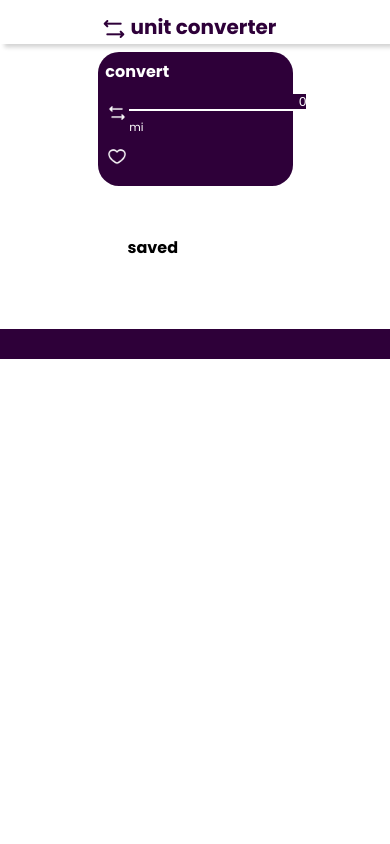
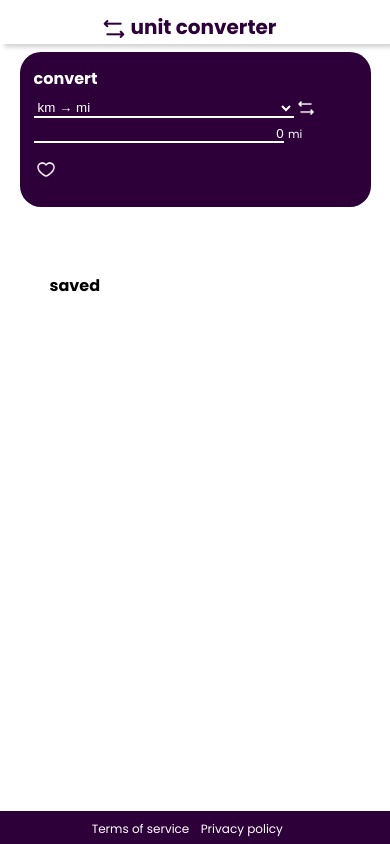
Before and after one commit to AlbertoGonzalezMayorga/techTestOxygen, a plain HTML site: page public/index.html in a window 390 px wide. Drawn offline with Linux system fonts and the light colour scheme.

Commit message:
Responsive behaviour
Added responsive behaviour to the project
Added footer and links to documents
Cleanup code

```diff
--- a/public/css/styles.css
+++ b/public/css/styles.css
@@ -2,6 +2,29 @@
     box-sizing: border-box;
     padding: 0px;
     margin: 0px;
+}
+
+html {
+    position: relative;
+    min-height: 100%;
+}
+
+header {
+    box-shadow: .5vh .5vh .5vh lightgray;
+    padding: .5%;
+    font-size: 20px;
+}
+
+header>p {
+    width: 50%;
+    margin: auto;
+}
+
+main {
+    width: 50%;
+    margin: auto;
+    margin-top: 2%;
+    margin-bottom: 10%;
 }
 
 button {
@@ -31,7 +54,6 @@ th {
 
 td {
     padding: 1%;
-    width: 50%;
     background-color: #E3E3E3;
     border-radius: 10px;
     box-shadow: 0px 0px 2px 2px #0000001A;
@@ -45,55 +67,6 @@ td>button {
     float: inline-end;
     font-size: 1.2em;
     cursor: pointer;
-}
-
-
-header {
-    box-shadow: .5vh .5vh .5vh lightgray;
-    padding: .5%;
-    font-size: 20px;
-}
-
-header>div {
-    width: 50%;
-    margin: auto;
-}
-
-#title {
-    color: #2E0039;
-}
-
-#title::before {
-    background-image: url("../images/arrow_conversion_icon.png");
-    background-repeat: no-repeat;
-    background-size: cover;
-    display: inline-block;
-    position: relative;
-    width: 32px;
-    height: 32px;
-    top: 11px;
-    content: "";
-}
-
-main {
-    width: 50%;
-    margin: auto;
-    margin-top: 2%;
-    margin-bottom: 10%;
-}
-
-footer {
-    clear: both;
-    background-color: #2E0039;
-    height: 30px;
-}
-
-#conversor {
-    color: white;
-    background-color: #2E0039;
-    margin: auto;
-    border-radius: 21px;
-    padding-right: 15%;
 }
 
 input[type="number"],
@@ -126,6 +99,73 @@ label {
     font-size: .7em;
 }
 
+option {
+    background-color: #2E0039;
+    margin: 1%;
+}
+
+footer {
+    display: inline-flex;
+    position: absolute;
+    bottom: 0;
+    width: 100%;
+    clear: both;
+    background-color: #2E0039;
+    color: white;
+    padding: 1%;
+}
+
+footer>div{
+    width: 50%;
+}
+
+
+footer>div:first-of-type {
+
+    text-align: end;
+    padding-right: 1%;
+}
+
+footer>div:nth-of-type(2) {
+    text-align: start;
+    padding-left: 1%;
+}
+
+a,
+a:visited {
+    width:100%;
+    font-size: 12px;
+    line-height: 18px;
+    margin: 1%;
+    text-decoration: none;
+    color: white;
+}
+
+
+#title {
+    color: #2E0039;
+}
+
+#title::before {
+    background-image: url("../images/arrow_conversion_icon.png");
+    background-repeat: no-repeat;
+    background-size: cover;
+    display: inline-block;
+    position: relative;
+    width: 32px;
+    height: 32px;
+    top: 11px;
+    content: "";
+}
+
+#conversor {
+    color: white;
+    background-color: #2E0039;
+    margin: auto;
+    border-radius: 21px;
+    padding-right: 15%;
+}
+
 #select_parent {
     width: 50%;
     display: flex;
@@ -134,11 +174,6 @@ label {
     align-content: space-between;
     justify-content: space-between;
     align-items: center;
-}
-
-option {
-    background-color: #2E0039;
-    margin: 1%;
 }
 
 #output_text {
@@ -185,3 +220,34 @@ option {
     font-family: "Poppins", sans-serif;
     font-style: normal;
 }
+
+@media (max-width: 600px) {
+    main {
+        width: 90%;
+    }
+
+    div.flex-row {
+        flex-direction: column;
+    }
+
+    #select_parent {
+        width: 100%;
+    }
+
+    input[type="number"] {
+        width: 88%;
+    }
+
+    td {
+        display: inline-block;
+        width: 100%;
+        margin: 1%;
+    }
+
+}
+
+@media (min-width: 300px) and (max-width: 370px) {
+    input[type="number"] {
+        width: 80%;
+    }
+}
--- a/public/index.html
+++ b/public/index.html
@@ -19,9 +19,7 @@
 
     <body class="poppins">
         <header>
-            <div>
-                <p id="title" class="bolder">unit converter</p>
-            </div>
+            <p id="title" class="bolder">unit converter</p>
         </header>
         <main>
             <div id="conversor" class="padding-large">
@@ -59,11 +57,9 @@
                 <th>saved</th>
             </table>
         </main>
-        <footer>
-            <div>
-                <a></a>
-                <a></a>
-            </div>
+        <footer><div><a href="./res/Terms of Service.pdf" target="_blank">Terms of service</a></div>
+
+                <div><a href="./res/Privacy Policy.pdf" target="_blank">Privacy policy</a></div>
         </footer>
     </body>
 
```
Also changed, not shown: 2 other files.
